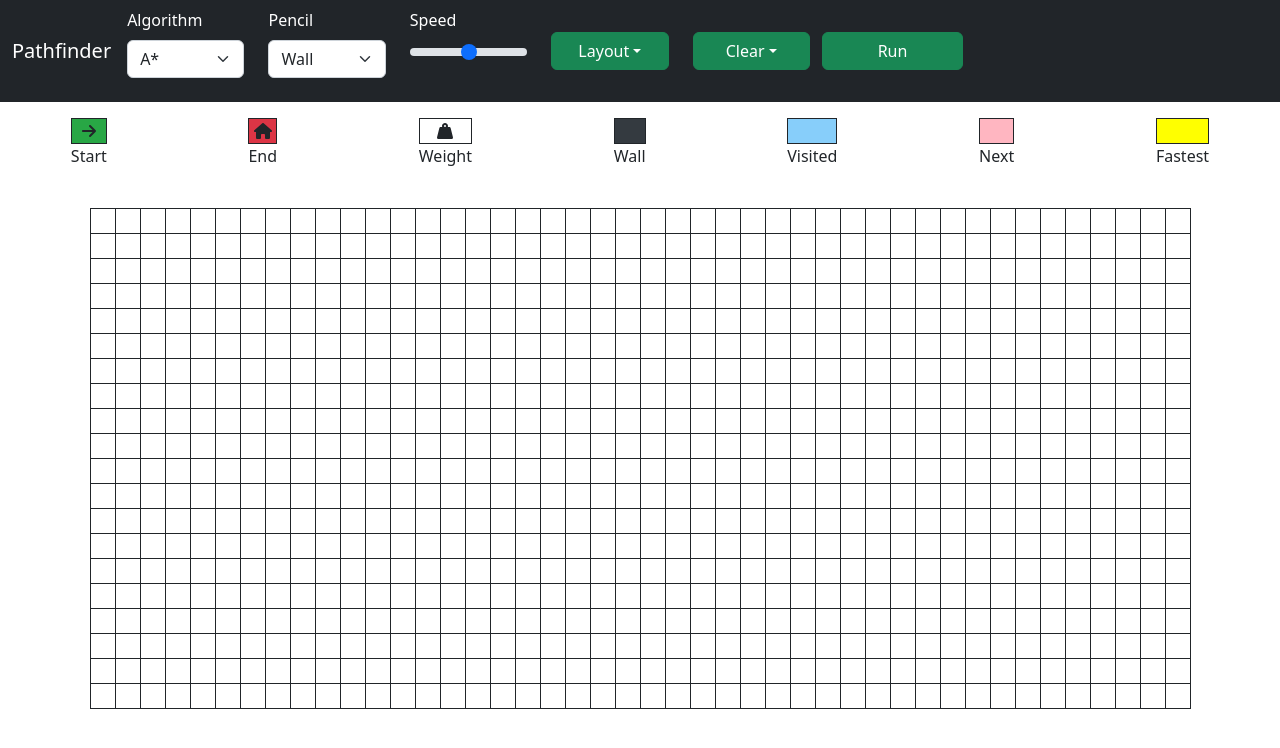
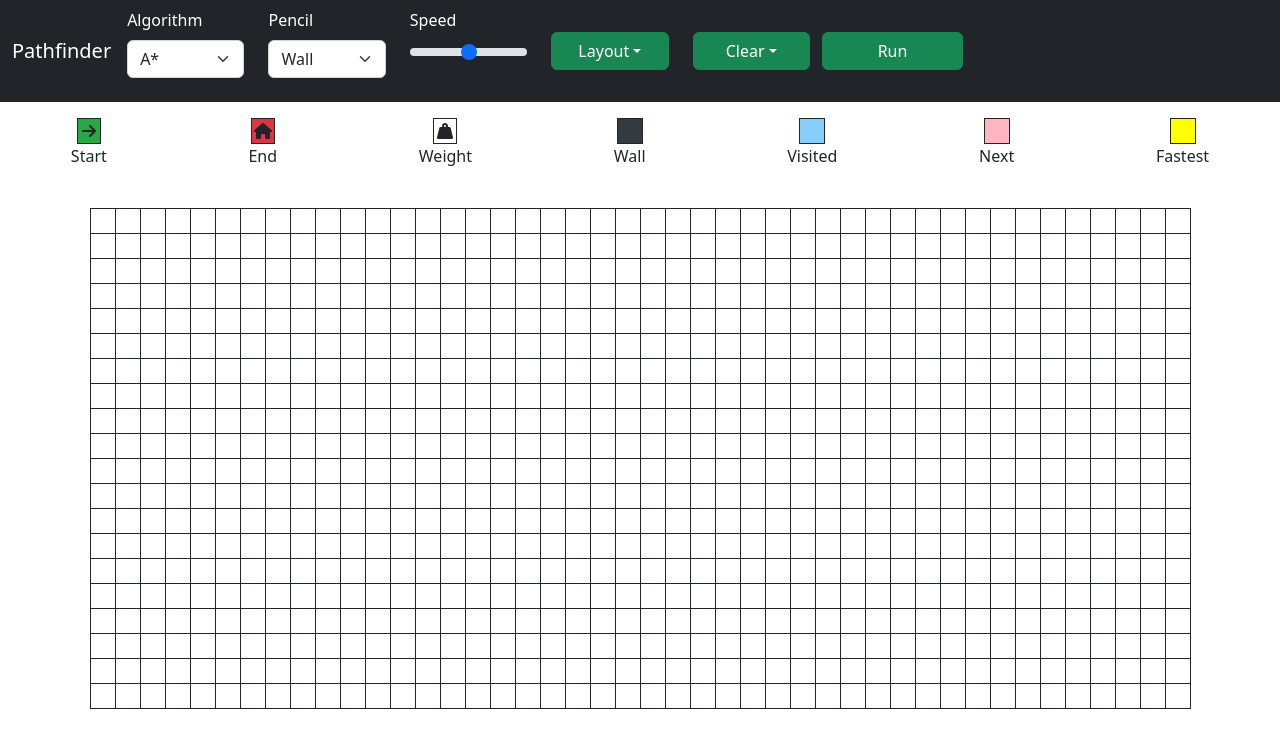
Before and after one commit to 99061142/Pathfinding, a React (Create React App) app: page / in a window 1280 px wide. Shown: the top 748 px of the page. Built offline with nearby package versions, Linux system fonts and the light colour scheme.

Commit message:
Map over list with types to show all types

```diff
--- a/src/cellInformation.jsx
+++ b/src/cellInformation.jsx
@@ -1,45 +1,19 @@
-import { faArrowRight, faHouse, faWeightHanging } from '@fortawesome/free-solid-svg-icons'
-import { FontAwesomeIcon } from "@fortawesome/react-fontawesome";
 import { Container, Row, Col } from "react-bootstrap";
+import CellIcon from './cellIcon';
 
 function CellInformation() {
+    const TYPES = ["start", "end", "weight", "wall", "visited", "next", "fastest"];
     return (
-        <Container className="cellInformation" fluid>
+        <Container fluid>
             <Row className="justify-content-around text-center">
-                <Col xs={4} sm={3} md="auto" className="my-3">
-                    <div className="border border-dark start cell mx-auto">
-                        <FontAwesomeIcon icon={faArrowRight} />
-                    </div>
-                    <p>Start</p>
-                </Col>
-                <Col xs={4} sm={3} md="auto" className="my-3">
-                    <div className="border border-dark end cell mx-auto">
-                        <FontAwesomeIcon icon={faHouse} />
-                    </div>
-                    <p>End</p>
-                </Col>
-                <Col xs={4} sm={3} md="auto" className="my-3">
-                    <div className="border border-dark weight cell mx-auto">
-                        <FontAwesomeIcon icon={faWeightHanging} />
-                    </div>
-                    <p>Weight</p>
-                </Col>
-                <Col xs={4} sm={3} md="auto" className="my-3">
-                    <div className="border border-dark wall cell mx-auto"></div>
-                    <p>Wall</p>
-                </Col>
-                <Col xs={4} sm={3} md="auto" className="my-3">
-                    <div className="border border-dark visited cell mx-auto"></div>
-                    <p>Visited</p>
-                </Col>
-                <Col xs={4} sm={3} md="auto" className="my-3">
-                    <div className="border border-dark next cell mx-auto"></div>
-                    <p>Next</p>
-                </Col>
-                <Col xs={4} sm={3} md="auto" className="my-3">
-                    <div className="border border-dark fastest cell mx-auto"></div>
-                    <p>Fastest</p>
-                </Col>
+                {TYPES.map((type, key) =>
+                    <Col xs={4} sm={3} md="auto" className="my-3" key={key}>
+                        <div style={{ maxWidth: '24px' }} className={`border border-dark cell mx-auto ${type}`}>
+                            <CellIcon type={type} />
+                        </div>
+                        <p style={{ textTransform: 'capitalize' }}>{type}</p>
+                    </Col>
+                )}
             </Row>
         </Container>
     );
```
